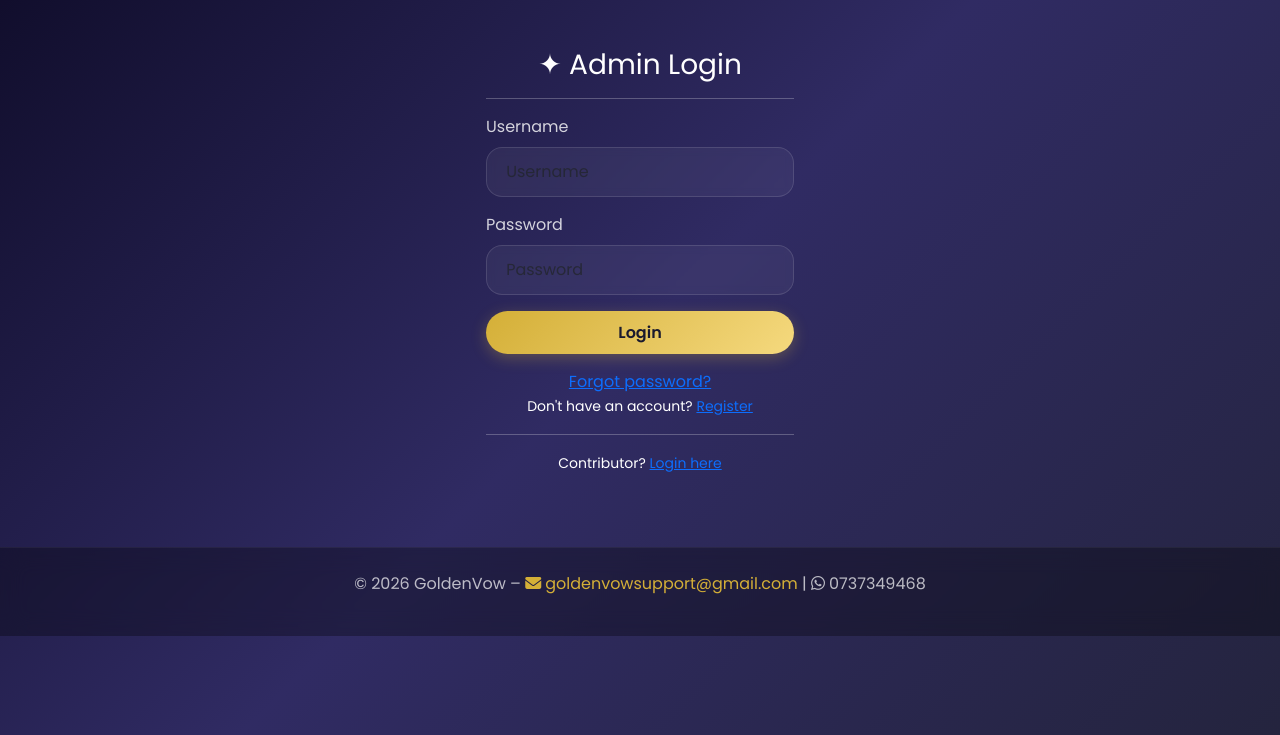
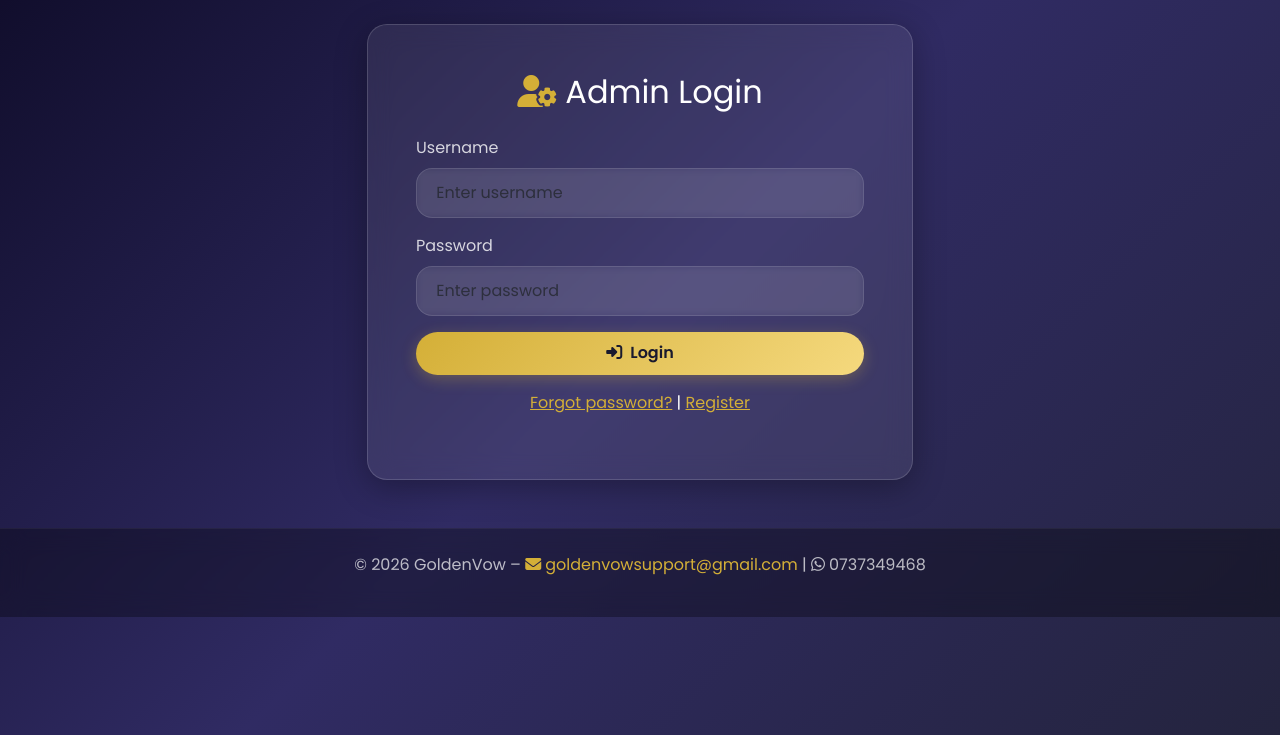
Before and after one commit to mafiayeng/goldenvow, a Flask app: page /login in a window 1280 px wide. Shown: the part 65-800 px from the top of the page. Run offline with Flask 3, Linux system fonts and the light colour scheme.

Commit message:
Update login.html

```diff
--- a/template/login.html
+++ b/template/login.html
@@ -2,21 +2,25 @@
 {% block title %}Admin Login{% endblock %}
 {% block content %}
 <div class="row justify-content-center">
-    <div class="col-md-5 col-lg-4">
-        <div class="glass-card p-4">
-            <h3 class="text-center golden-text">✦ Admin Login</h3>
-            <hr>
-            <form method="POST" autocomplete="on">
-                <div class="mb-3"><label class="form-label">Username</label><input type="text" name="username" class="form-control" placeholder="Username" autocomplete="username" required></div>
-                <div class="mb-3"><label class="form-label">Password</label><input type="password" name="password" class="form-control" placeholder="Password" autocomplete="current-password" required></div>
-                <button type="submit" class="btn btn-gold w-100">Login</button>
+    <div class="col-md-6">
+        <div class="glass p-4 p-md-5">
+            <h2 class="text-center mb-4"><i class="fas fa-user-cog text-gold me-2"></i>Admin Login</h2>
+            <form method="POST">
+                {{ form.csrf_token }}
+                <div class="mb-3">
+                    {{ form.username.label(class="form-label") }}
+                    {{ form.username(class="form-control", placeholder="Enter username") }}
+                </div>
+                <div class="mb-3">
+                    {{ form.password.label(class="form-label") }}
+                    {{ form.password(class="form-control", placeholder="Enter password") }}
+                </div>
+                <button type="submit" class="btn btn-gold w-100"><i class="fas fa-sign-in-alt me-2"></i>Login</button>
             </form>
-            <div class="mt-3 text-center">
-                <a href="/forgot-password">Forgot password?</a><br>
-                <small>Don't have an account? <a href="{{ url_for('register') }}">Register</a></small>
-                <hr>
-                <small>Contributor? <a href="{{ url_for('contributor_login') }}">Login here</a></small>
-            </div>
+            <p class="mt-3 text-center">
+                <a href="{{ url_for('forgot_password') }}" class="text-gold">Forgot password?</a> |
+                <a href="{{ url_for('register') }}" class="text-gold">Register</a>
+            </p>
         </div>
     </div>
 </div>
```
